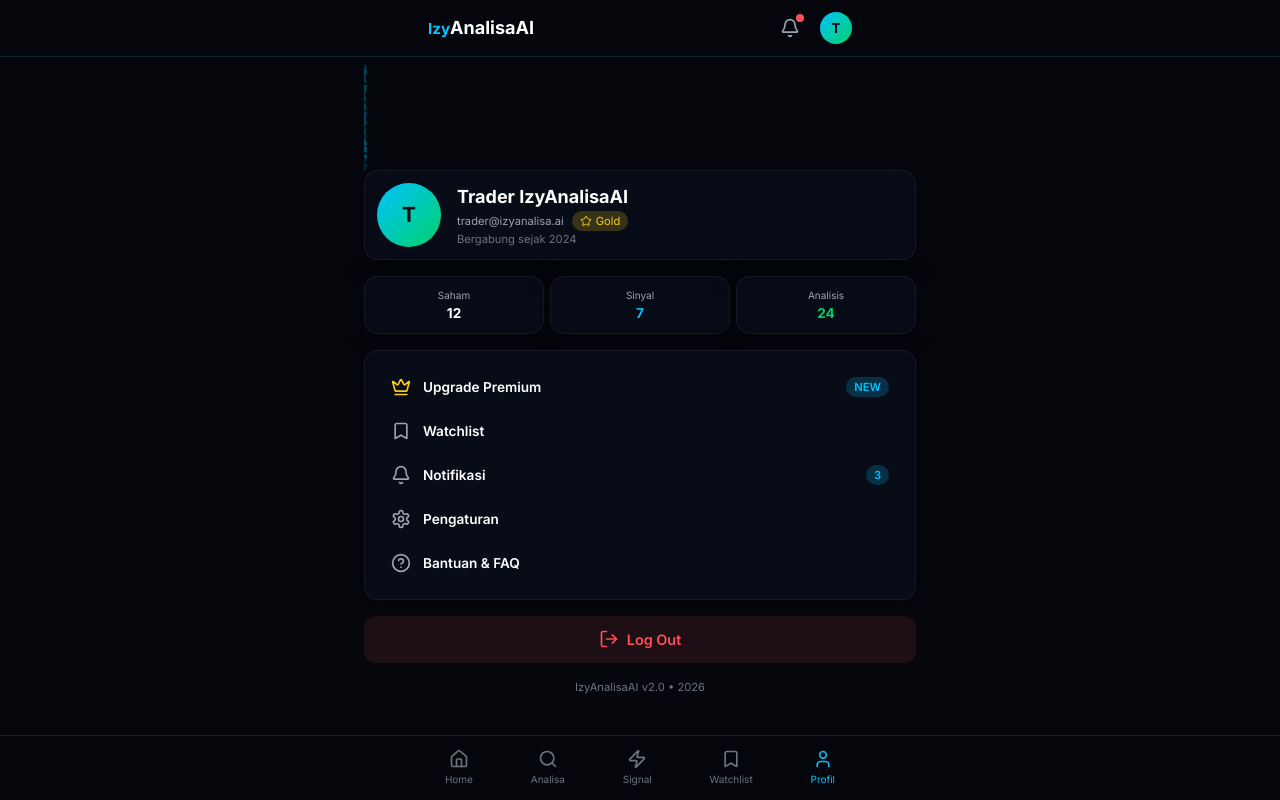
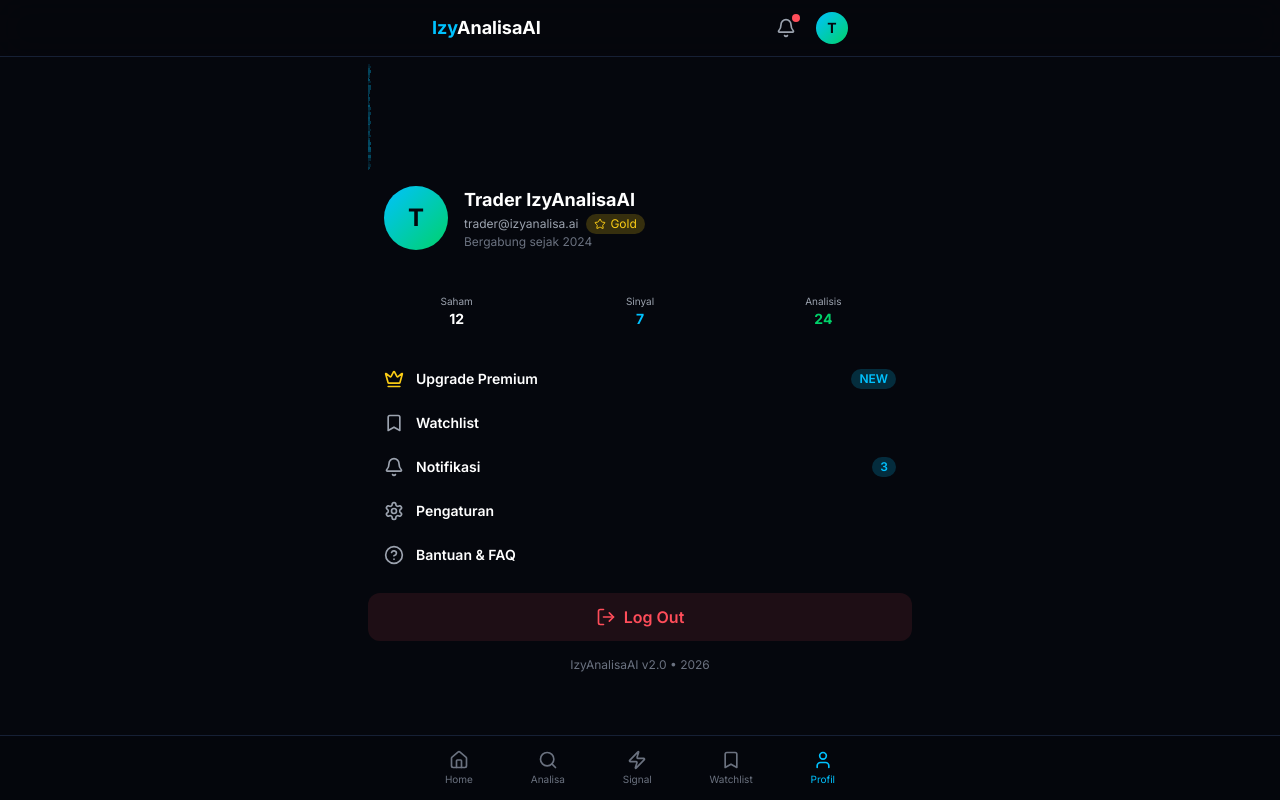
Before and after one commit to muhamadivan969-debug/IzyAnalisAi, a Next.js app: page /profile in a window 1280 px wide. Built offline with nearby package versions, Linux system fonts and the light colour scheme.

Commit message:
Refactor globals.css by removing and updating styles
Removed unused CSS variables and several styles. Added new styles for grid layout and adjusted button and input styles.

```diff
--- a/app/globals.css
+++ b/app/globals.css
@@ -1,15 +1,6 @@
 @tailwind base;
 @tailwind components;
 @tailwind utilities;
-
-:root {
-  --background: #05070d;
-  --card: #0a0e1a;
-  --primary: #00c2ff;
-  --green: #00d26a;
-  --red: #ff4d5a;
-  --border: #162035;
-}
 
 * {
   margin: 0;
@@ -22,11 +13,9 @@ body {
   color: #ffffff;
   font-family: -apple-system, BlinkMacSystemFont, 'Segoe UI', Roboto, sans-serif;
   font-size: 16px;
-  line-height: 1.6;
-  min-height: 100vh;
+  line-height: 1.5;
   padding: 0;
   margin: 0;
-  overflow-x: hidden;
 }
 
 main {
@@ -35,108 +24,16 @@ main {
   padding: 12px 12px 100px;
 }
 
-h1 {
-  font-size: 1.6rem;
-  font-weight: 700;
-}
-h2 {
-  font-size: 1.2rem;
-  font-weight: 600;
-}
-h3 {
-  font-size: 1rem;
-  font-weight: 600;
-}
-h4 {
-  font-size: 0.95rem;
-  font-weight: 600;
+/* Card */
+.card {
+  background: #0a0e1a;
+  border-radius: 14px;
+  padding: 14px;
+  border: 1px solid #162035;
 }
 
-p, span, button, input {
-  font-size: 0.95rem;
-}
-
-.text-3xl {
-  font-size: 1.5rem !important;
-}
-.text-4xl {
-  font-size: 1.8rem !important;
-}
-.text-2xl {
-  font-size: 1.3rem !important;
-}
-.text-xl {
-  font-size: 1.1rem !important;
-}
-.text-sm {
-  font-size: 0.85rem !important;
-}
-.text-xs {
-  font-size: 0.7rem !important;
-}
-
-.glass-card {
-  background: rgba(10, 14, 26, 0.85);
-  backdrop-filter: blur(12px);
-  -webkit-backdrop-filter: blur(12px);
-  border: 1px solid rgba(255, 255, 255, 0.06);
-  border-radius: 14px;
-  padding: 14px;
-  box-shadow: 0 4px 24px rgba(0, 0, 0, 0.4);
-  transition: all 0.3s ease;
-}
-
-.glass-card:hover {
-  transform: translateY(-2px);
-  box-shadow: 0 8px 32px rgba(0, 194, 255, 0.08);
-}
-
-button {
-  padding: 10px 16px;
-  border-radius: 12px;
-  font-weight: 600;
-  border: none;
-  cursor: pointer;
-  font-size: 0.9rem;
-}
-
-input {
-  padding: 10px 14px;
-  border-radius: 12px;
-  background: #0a0e1a;
-  border: 1px solid #162035;
-  color: white;
-  width: 100%;
-  font-size: 0.95rem;
-}
-
-input:focus {
-  outline: none;
-  border-color: #00c2ff;
-}
-
-/* Grid gap untuk HP */
-.grid-cols-2 {
-  gap: 8px !important;
-}
-.grid-cols-3 {
-  gap: 6px !important;
-}
-
-/* Padding */
-.px-4 {
-  padding-left: 12px !important;
-  padding-right: 12px !important;
-}
-.p-4 {
-  padding: 12px !important;
-}
-.p-3 {
-  padding: 10px !important;
-}
-
-/* Warna */
-.text-muted {
+/* Teks */
+.text-gray {
   color: #8a8a8a;
 }
 .text-green {
@@ -148,13 +45,17 @@ input:focus {
 .text-cyan {
   color: #00c2ff;
 }
+.text-yellow {
+  color: #fbbf24;
+}
 
+/* Badge */
 .badge-green {
   background: rgba(0, 210, 106, 0.15);
   color: #00d26a;
   padding: 2px 10px;
   border-radius: 20px;
-  font-size: 0.65rem;
+  font-size: 0.7rem;
   font-weight: 600;
 }
 .badge-red {
@@ -162,35 +63,37 @@ input:focus {
   color: #ff4d5a;
   padding: 2px 10px;
   border-radius: 20px;
-  font-size: 0.65rem;
-  font-weight: 600;
-}
-.badge-cyan {
-  background: rgba(0, 194, 255, 0.15);
-  color: #00c2ff;
-  padding: 2px 10px;
-  border-radius: 20px;
-  font-size: 0.65rem;
+  font-size: 0.7rem;
   font-weight: 600;
 }
 
-/* Scrollbar */
-::-webkit-scrollbar {
-  width: 4px;
+/* Grid */
+.grid-cols-2 {
+  display: grid;
+  grid-template-columns: 1fr 1fr;
+  gap: 8px;
 }
-::-webkit-scrollbar-track {
-  background: transparent;
-}
-::-webkit-scrollbar-thumb {
-  background: #00c2ff;
-  border-radius: 10px;
+.grid-cols-3 {
+  display: grid;
+  grid-template-columns: 1fr 1fr 1fr;
+  gap: 6px;
 }
 
-/* Animasi Pulse */
-@keyframes pulse {
-  0%, 100% { opacity: 1; transform: scale(1); }
-  50% { opacity: 0.5; transform: scale(0.8); }
+/* Tombol */
+button {
+  padding: 8px 14px;
+  border-radius: 10px;
+  font-weight: 600;
+  border: none;
+  cursor: pointer;
 }
-.animate-pulse {
-  animation: pulse 1.5s ease-in-out infinite;
+
+/* Input */
+input {
+  padding: 10px 14px;
+  border-radius: 10px;
+  background: #0a0e1a;
+  border: 1px solid #162035;
+  color: white;
+  width: 100%;
 }
```
